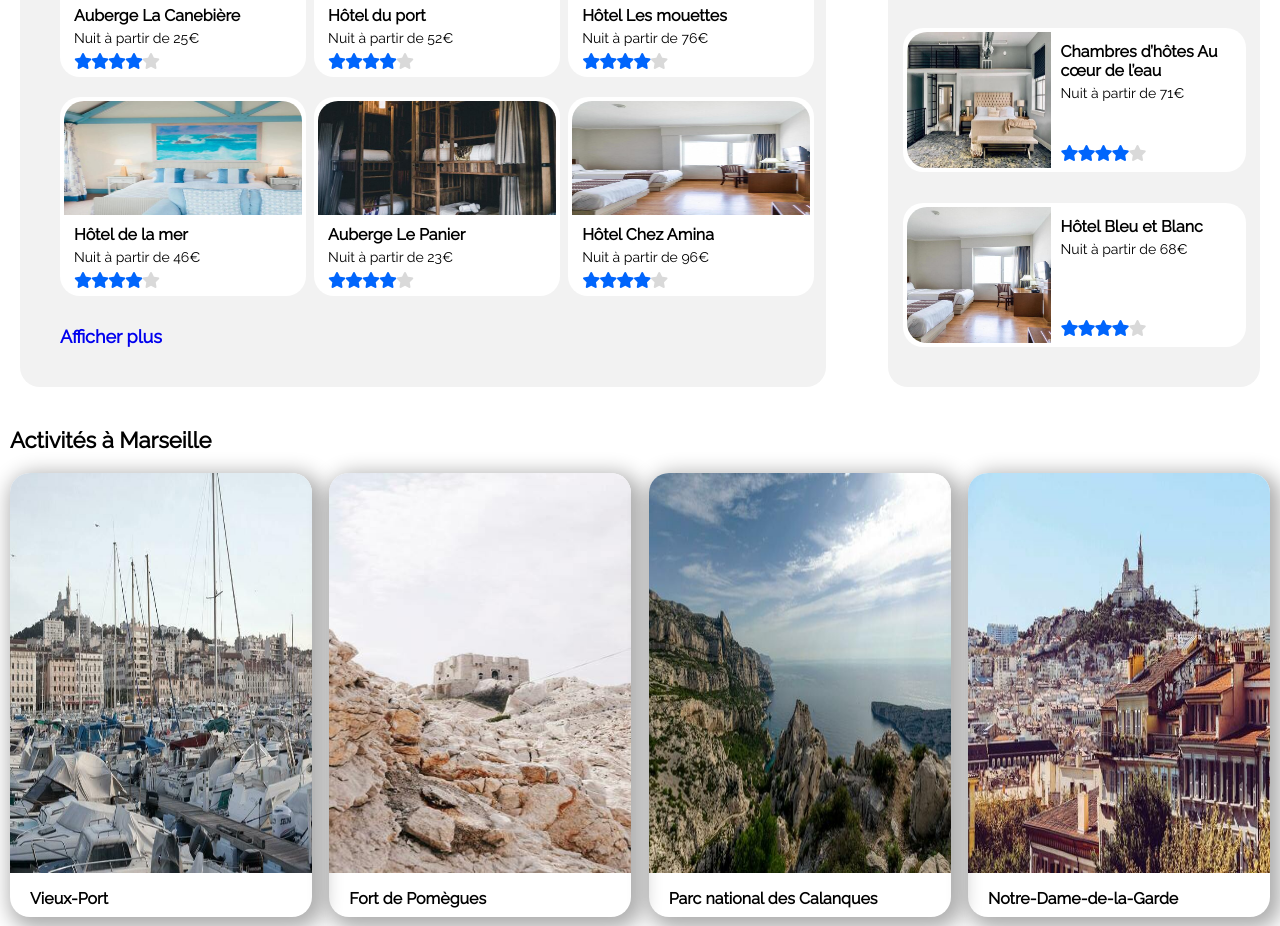
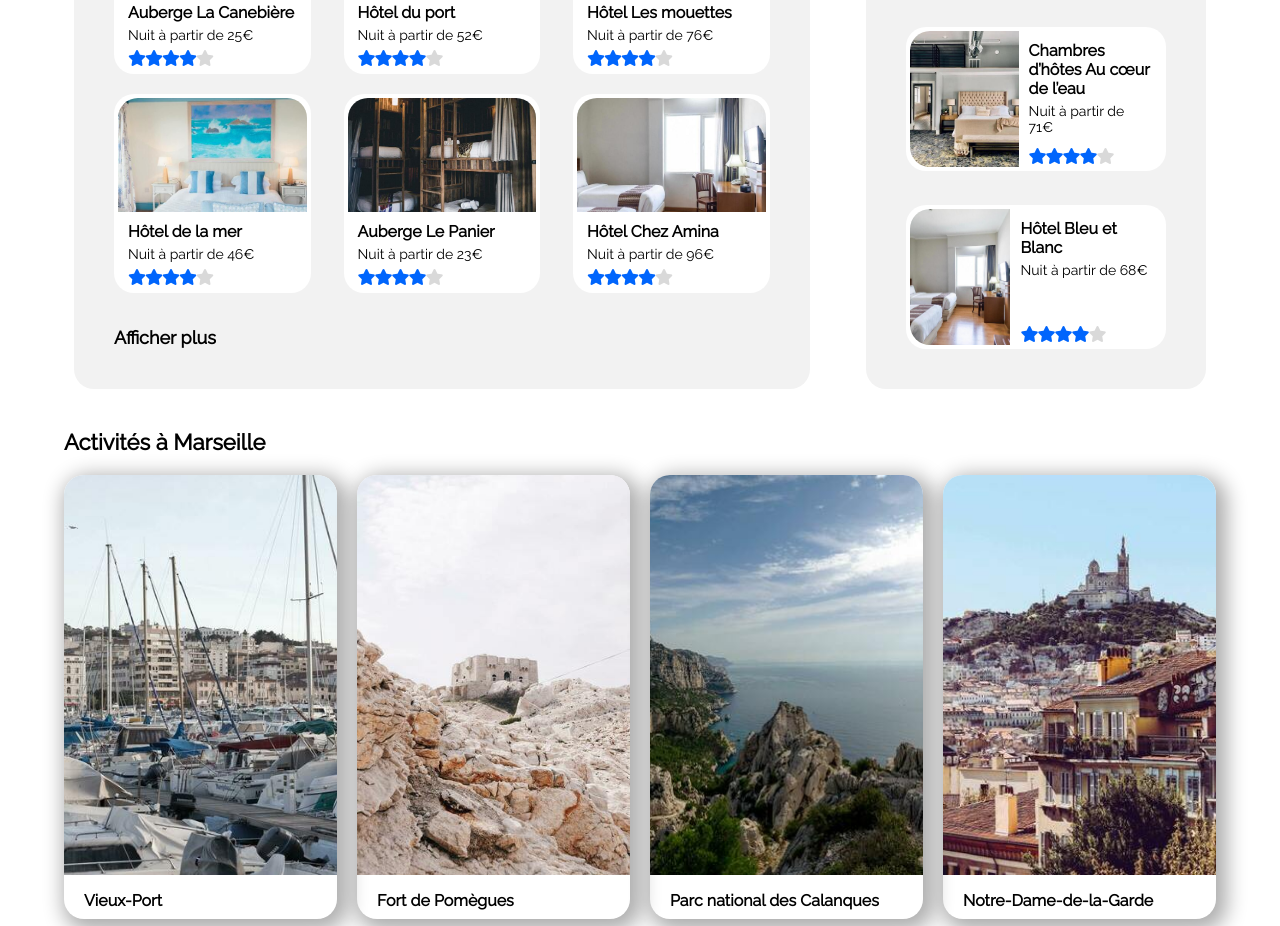
Before and after one commit to Kayem27/Booki, a plain HTML site: page index.html in a window 1280 px wide. Shown: the part 620-1546 px from the top of the page. Drawn offline with Linux system fonts and the light colour scheme.

Commit message:
desktop v_1.2

```diff
--- a/css/index.css
+++ b/css/index.css
@@ -16,7 +16,7 @@ html{
 }
 .max-width {
 	max-width: 1400px;
-	padding: 0 10px;
+	padding: 0 5%;
 	margin: auto;
 }
 button{
@@ -182,7 +182,7 @@ input::placeholder {
     border-radius: 20px;
     padding: 40px;
 }
-.lodgingMarseille h1{
+.lodgingMarseille h2{
     font-size: 22px;
     line-height: 26px;
 }
@@ -198,7 +198,7 @@ input::placeholder {
 }
 /* Card */
 .card{
-    width: 246px;
+    width: 100%;
     height: 199px;
     background: #FFFFFF;
     border-radius: 20px;
@@ -209,6 +209,7 @@ input::placeholder {
     width: 100%;
     height: 60%;
     border-radius: 20px 20px 0 0;
+    object-fit: cover;
 }
 .card figcaption{
     width: 100%;
@@ -237,8 +238,11 @@ input::placeholder {
     color: #D9D9D9;
 }
 
-.see-more{
+.see-more {
     margin-top: 30px;
+
+}
+.see-more a{
     font-size: 18px;
     line-height: 21px;
     color: #000000;
@@ -262,7 +266,7 @@ input::placeholder {
     justify-content: space-between;
     align-items: center;
 }
-.shart-line h1{
+.shart-line h2{
     font-size: 22px;
     line-height: 26px;
     font-weight: 700;
@@ -282,7 +286,7 @@ input::placeholder {
     margin-top: 20px;
 }
 .mostPopularCard{
-    width: 343px;
+    /* width: 343px; */
     height: 144px;
     display: flex;
     flex-direction: row;
@@ -293,6 +297,7 @@ input::placeholder {
 .mostPopularCard img{
     width: 43%;
     border-radius: 20px 0px 0px 20px;
+    object-fit: cover;
 }
 .mostPopularCard figcaption{
     display: flex;
@@ -312,7 +317,7 @@ input::placeholder {
 }
 .mostPopularCard figcaption .stars{
     position: absolute;
-    bottom: 5px;
+    bottom: 1px;
 }
 
 /* ***** */
@@ -328,18 +333,23 @@ input::placeholder {
     justify-content: space-between;
     align-items: center;
     margin-top: 20px;
+    gap: 20px;
+}
+.theActivities a{
+    width: 100%;
 }
 .activityCard{
     height: 444.5px;
-    width: 302px;
+    /* width: 302px; */
     border-radius: 20px;
-    -webkit-box-shadow: 5px 6px 20px 6px rgba(0,0,0,0.32);
-    /* box-shadow: 5px 6px 20px 6px rgba(0,0,0,0.32); */
+    /* -webkit-box-shadow: 5px 6px 20px 6px rgba(0,0,0,0.32);  */
+    box-shadow: 5px 6px 20px 6px rgba(0,0,0,0.32);
 }
 .activityCard img{
     width: 100%;
     height: 90%;
     border-radius: 20px 20px 0 0;
+    object-fit: cover;
 }
 .activityCard figcaption{
     display: flex;
--- /dev/null
+++ b/css/mobile.css
@@ -0,0 +1,5 @@
+@media  (max-width:900px) {
+    body{
+        background-color: red;
+    }
+}
--- a/index.html
+++ b/index.html
@@ -10,7 +10,9 @@
 
     <!-- style css -->
     <link rel="stylesheet" href="./css/index.css">
-    <link rel="stylesheet" href="./css/responsive.css">
+    <link rel="stylesheet" href="./css/tablet.css">
+    <link rel="stylesheet" href="./css/mobile.css">
+
     <title>Booki</title>
 </head>
 <body>
```
Also changed, not shown: css/tablet.css (added).
